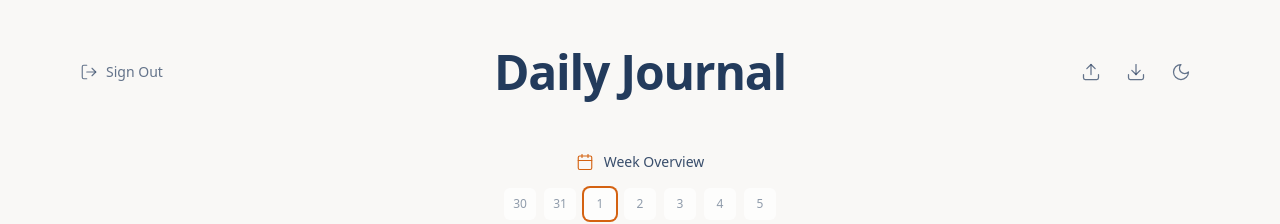
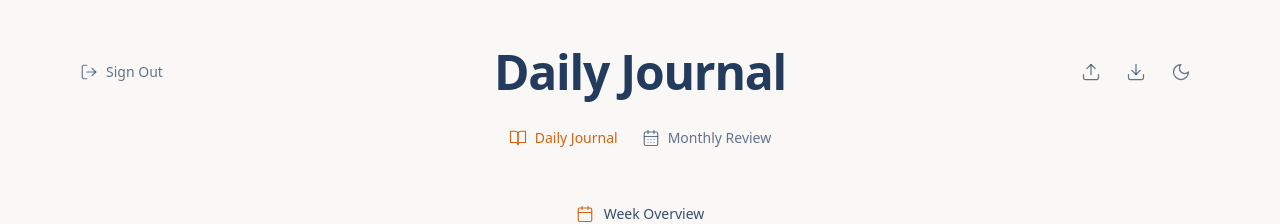
Before and after one commit to morhendos/quick-journal-app, a Next.js app: page / in a window 1280 px wide. Shown: the top 224 px of the page. Built offline with nearby package versions, Linux system fonts and the light colour scheme; no server answers.

Commit message:
Update PageHeader to include navigation

```diff
--- a/src/components/layout/PageHeader.tsx
+++ b/src/components/layout/PageHeader.tsx
@@ -2,12 +2,17 @@
 
 import { HeaderControls } from '../settings/HeaderControls';
 import LogoutButton from '../auth/LogoutButton';
+import { Navigation } from './Navigation';
+import { usePathname } from 'next/navigation';
 
 interface PageHeaderProps {
   onEntriesUpdate?: () => void;
 }
 
 export function PageHeader({ onEntriesUpdate }: PageHeaderProps) {
+  const pathname = usePathname();
+  const title = pathname === '/monthly' ? 'Monthly Review' : 'Daily Journal';
+
   return (
     <div className="mb-8 animate-fade-in">
       <div className="flex justify-between items-center">
@@ -15,12 +20,15 @@ export function PageHeader({ onEntriesUpdate }: PageHeaderProps) {
           <LogoutButton />
         </div>
         <h1 className="journal-heading text-4xl sm:text-5xl font-bold text-ink tracking-tight">
-          Daily Journal
+          {title}
         </h1>
         <div className="w-32">
           <HeaderControls onEntriesUpdate={onEntriesUpdate} />
         </div>
       </div>
+      <div className="mt-8 flex justify-center">
+        <Navigation />
+      </div>
     </div>
   );
 }
```
